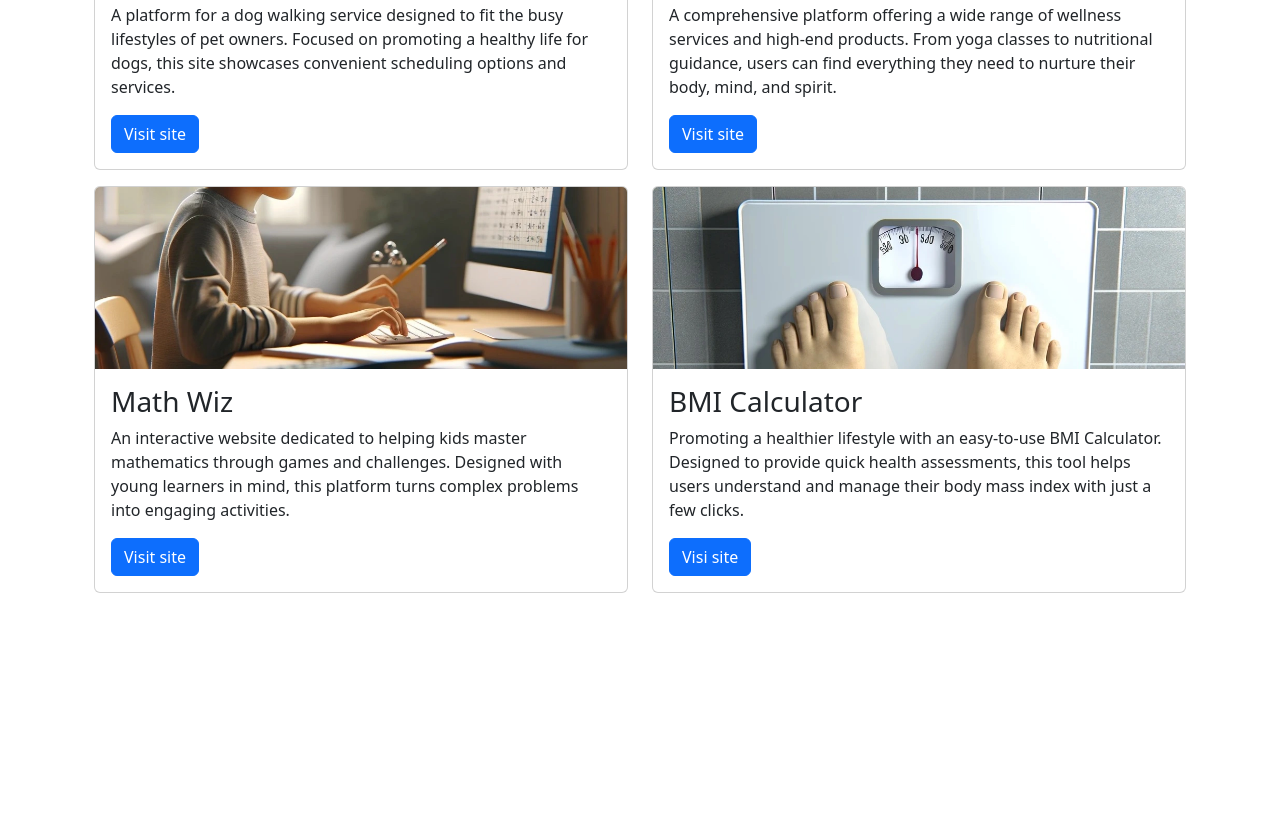
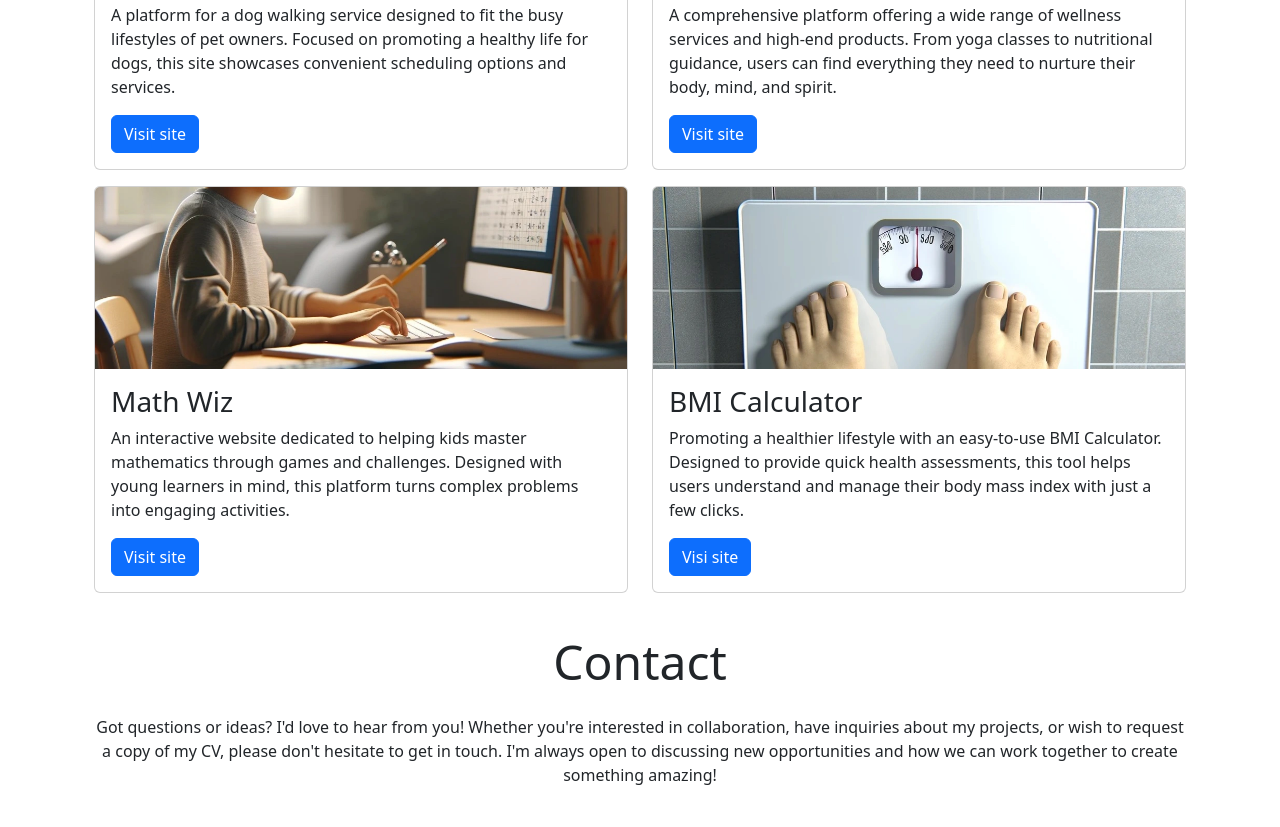
Before and after one commit to omarazzawi/Bootstrap-Mie_Wong, a plain HTML site: page index.html in a window 1280 px wide. Shown: the part 1258-2085 px from the top of the page. Before the commit the page ends 1867 px from the top, so only its background shows below. Drawn offline with nearby package versions, Linux system fonts and the light colour scheme.

Commit message:
Add footer section

```diff
--- a/index.html
+++ b/index.html
@@ -158,7 +158,22 @@
 
      </section>
 
+    <footer id="contact" class="container">
+      <div class="row justify-content-center">
+        <div class="col-12 text-center my-4">
+          <h2 class="display-5">Contact</h2>
+          <p class="mt-4">
+            Got questions or ideas? I'd love to hear from you! Whether you're interested in collaboration,
+            have inquiries about my projects, or wish to request a copy of my CV, please don't hesitate to get in touch.
+            I'm always open to discussing new opportunities and how we can work together to create something amazing!
+          </p>
+        </div>
+        <div class="col-12 col-md-10 col-lg">
+          <!-- add my form here-->
+        </div>
+      </div>
 
+    </footer>
   </main>
 
     <!-- Bootstrap links-->
```
